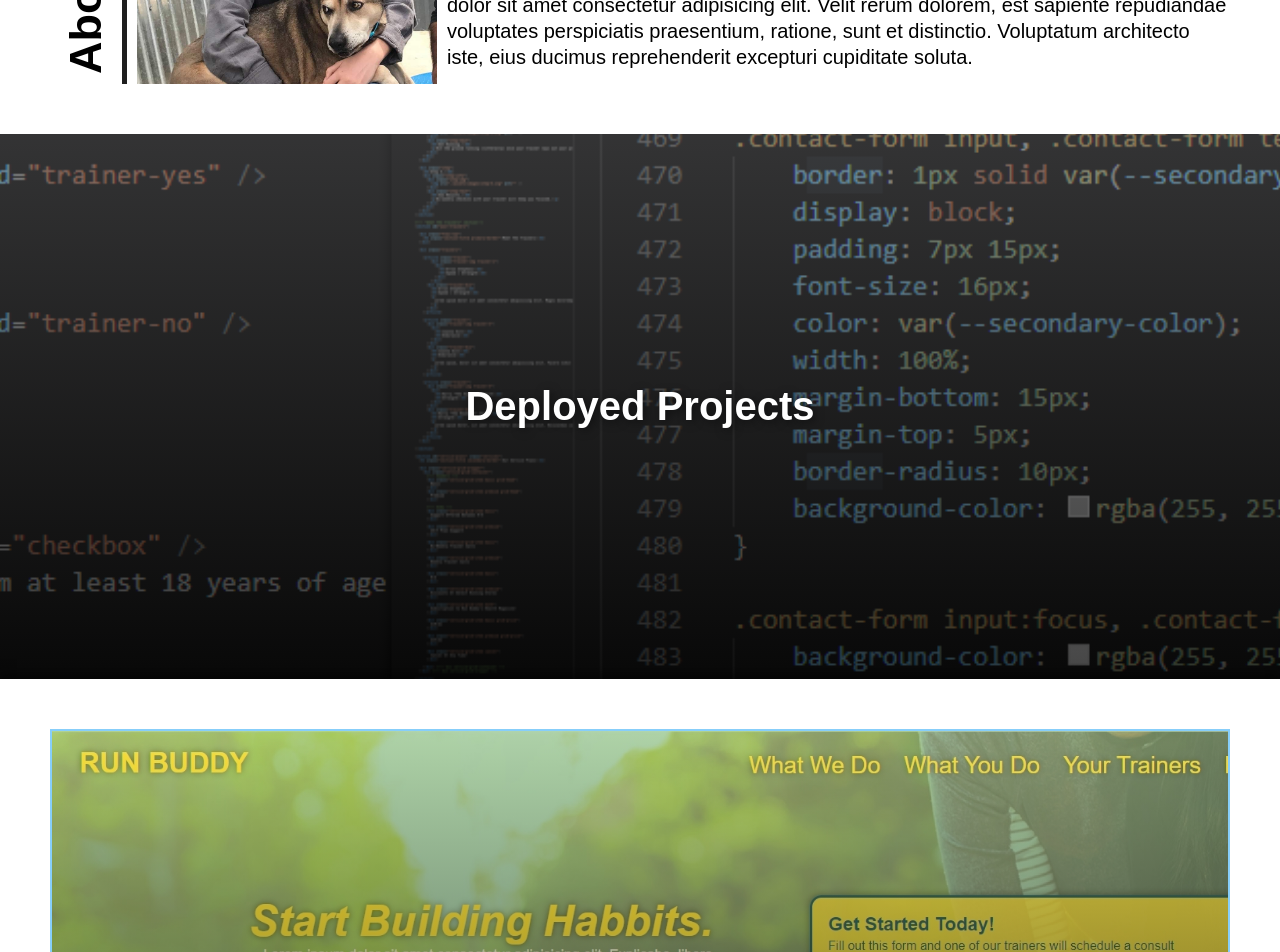
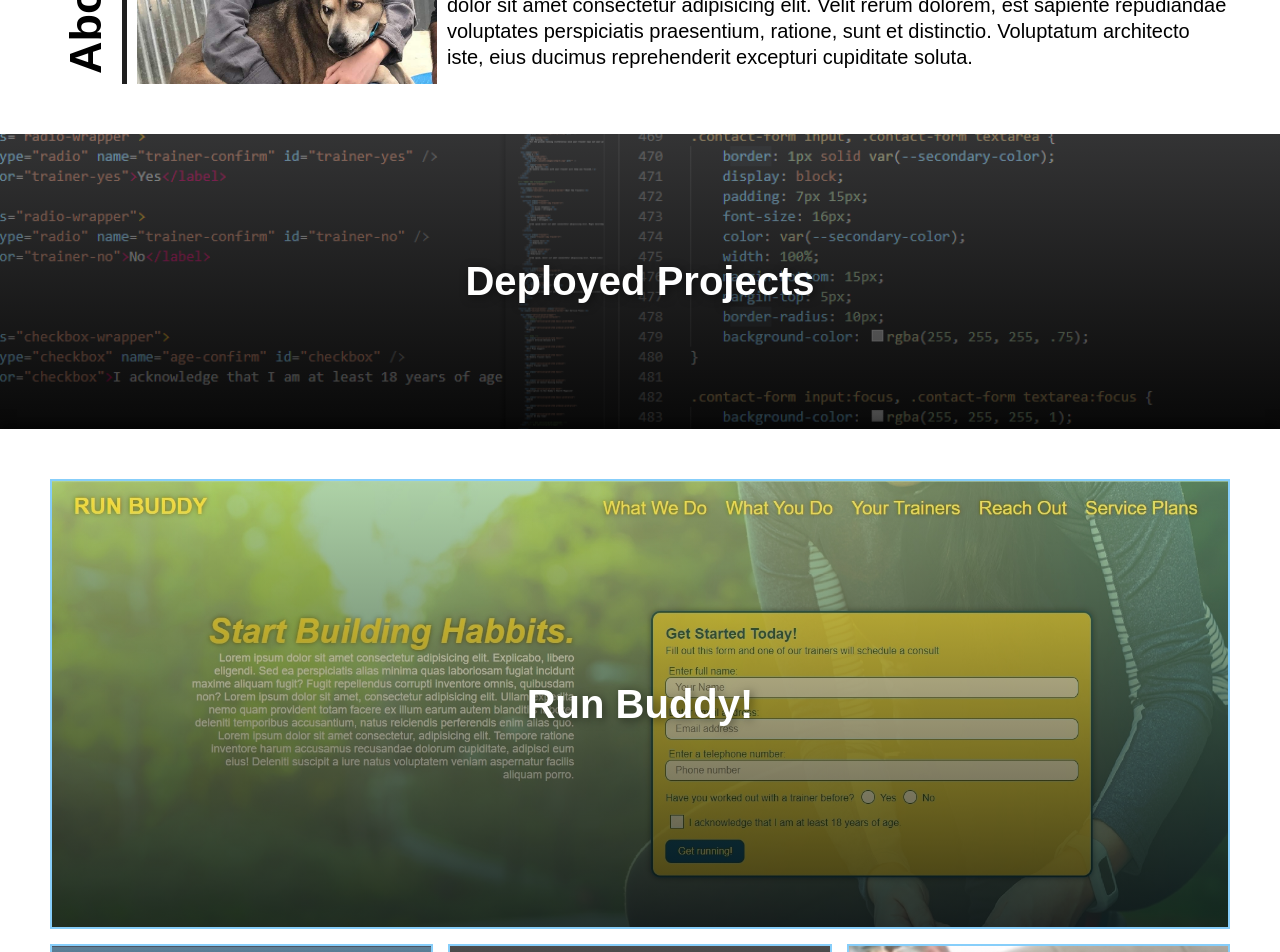
Before and after one commit to Grey-Whitt/Grey-Whitt.github.io, a plain HTML site: page index.html in a window 1280 px wide. Shown: the part 460-1412 px from the top of the page. Drawn offline with Linux system fonts and the light colour scheme.

Commit message:
adjusted spacing and sizing of elements

```diff
--- a/assets/style.css
+++ b/assets/style.css
@@ -103,6 +103,8 @@ section {
     transition: .5s;
 }
 
+
+
 .hero:hover {
     background-position-x: center;
     background-position-y: top;
@@ -111,8 +113,8 @@ section {
 .hero h2 {
     color: white;
     font-size: 40px;
-    padding: 200px;
     text-shadow: 2px 2px 10px rgba(0, 0, 0, 0.5);
+    padding: 75px;
 }
 
 /* about section start */
@@ -195,6 +197,7 @@ section {
 
 .projects {
     box-shadow: 0px -5px 10px rgba(0, 0, 0, 0.5);
+
 }
 
 .projects a {
@@ -228,7 +231,7 @@ section {
 .item-1 {
     grid-column: span 3;
     background-image: linear-gradient(to bottom, rgba(252, 225, 56, 0.2), rgba(0, 0, 0, 0.73)), url(./Images/runbuddy.jpg);
-    height: 600px;
+    height: 450px;
     background-size: cover;
 }
 
--- a/index.html
+++ b/index.html
@@ -55,11 +55,12 @@
 
     </section>
 
-    <section class="hero hero-img">
+    <section id="projects" class="hero hero-img">
         <h2>Deployed Projects</h2>
     </section>
 
-    <section id="projects" class="projects">
+
+    <section class="projects">
 
         <div class="grid-container">
             <a  href="https://grey-whitt.github.io/run-buddy/" target="blank" class="item-1">
@@ -94,13 +95,7 @@
                 </div>
             </a>
         </div>
-
-
-
     </section>
-
-
-
 
 
 </body>
```
